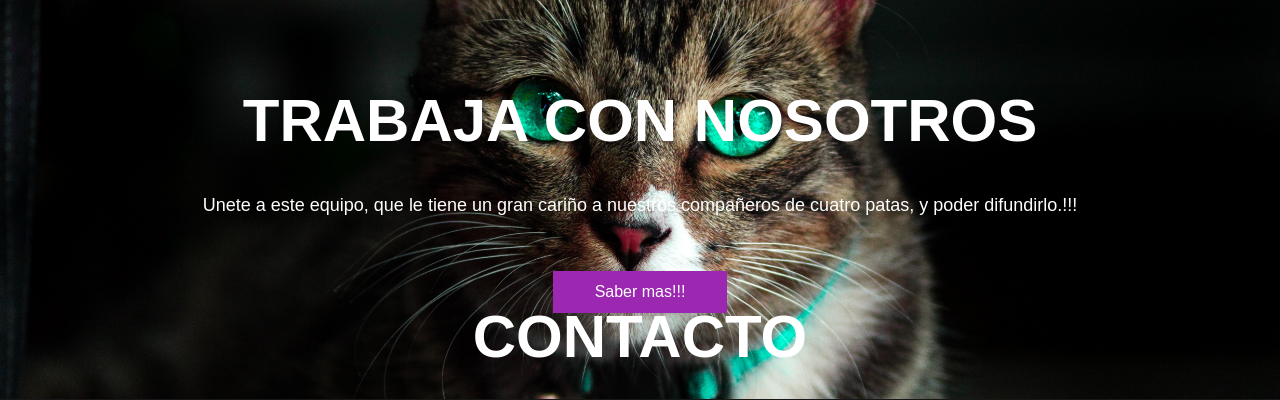
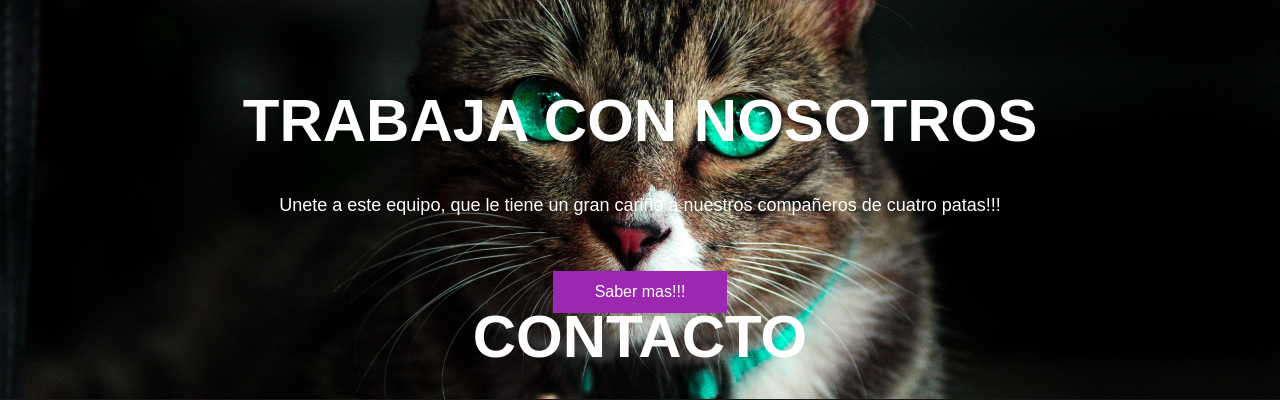
Before and after one commit to CamiloSalazar89/ProyectoFinal-CamiloSalazar, a Django app: page / in a window 1280 px wide. Shown: the part 1341-1741 px from the top of the page. Run offline with Django 3.2, Linux system fonts and the light colour scheme.

Commit message:
Actualizado

```diff
--- a/Libreria/templates/base.html
+++ b/Libreria/templates/base.html
@@ -67,7 +67,7 @@ La domesticación es un proceso en el que los humanos seleccionan animales por s
 
         <article class="contain">
             <h2 class="title">Trabaja CON Nosotros</h2>
-            <p>Unete a este equipo, que le tiene un gran cariño a nuestros compañeros de cuatro patas, y poder difundirlo.!!!
+            <p>Unete a este equipo, que le tiene un gran cariño a nuestros compañeros de cuatro patas!!!
             </p>
 
             <a href="#" class="btn">Saber mas!!!</a>
```
